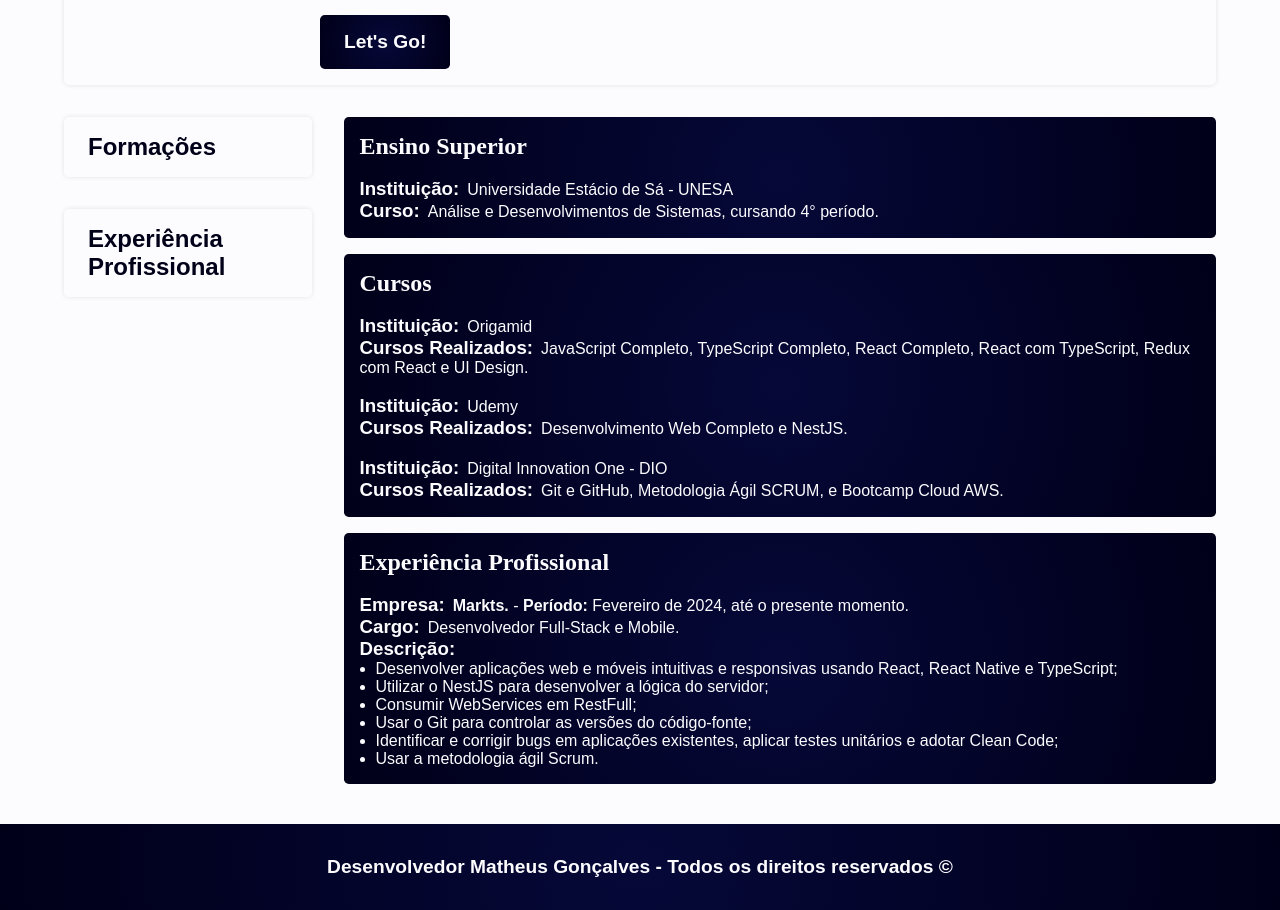
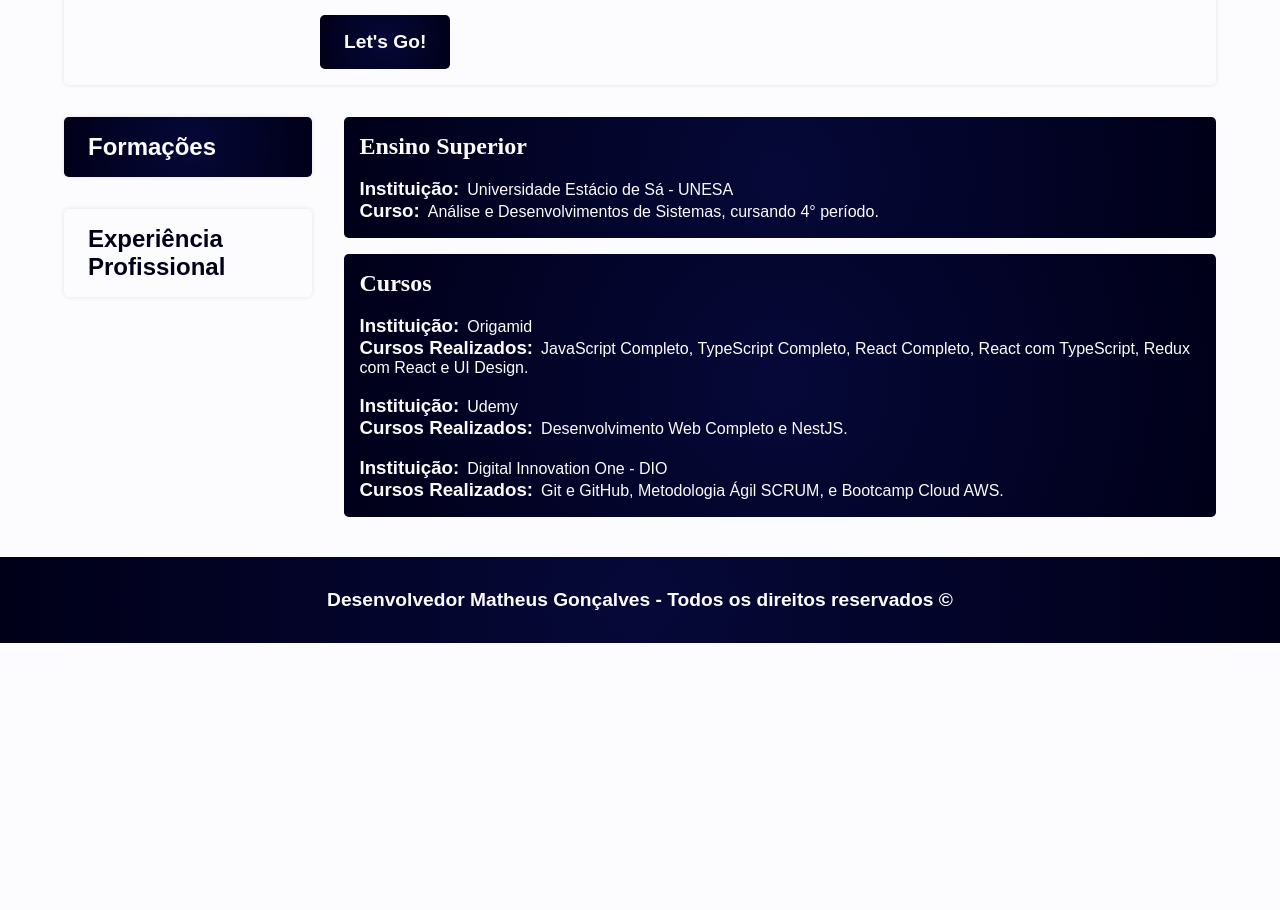
Before and after one commit to matheusLdev/projeto-portfolio, a React (Vite) app: page / in a window 1280 px wide. Shown: the part 2016-2926 px from the top of the page. After the commit the page ends 2659 px from the top, so only its background shows below. Built offline with nearby package versions, Linux system fonts and the light colour scheme; the HTML template or start-up script is replaced by a standard one; a web font is replaced by a local one.

Commit message:
feat: adicionando funcionalidade de escolher seção a ser apresentada.

```diff
--- a/src/components/About/index.tsx
+++ b/src/components/About/index.tsx
@@ -2,8 +2,11 @@ import ContainerSection from '../ContainerSection';
 import Matheus from '../../assets/images/matheus.png'
 import { ContainerBio, ContainerContent, ContainerHistory, ContainerHistoryEducation, ContainerText, ImagePerson, LinkTalkMe, MenuAside } from './style';
 import Container from '../Container';
+import { useState } from 'react';
 
 const About = () => {
+  const [activeSection, setActiveSection] = useState('Formações');
+
   return (
     <ContainerSection titleSection='Quem Sou Eu?'>
       <ContainerBio>
@@ -19,11 +22,23 @@ const About = () => {
       <ContainerHistory>
         <MenuAside>
           <ul>
-            <li>Formações</li>
-            <li>Experiência Profissional</li>
+            <li
+              className={activeSection === 'Formações' ? 'active' : ''}
+              onClick={() => setActiveSection('Formações')}
+            >
+              Formações
+            </li>
+            <li
+              className={activeSection === 'Experiência Profissional' ? 'active' : ''}
+              onClick={() => setActiveSection('Experiência Profissional')}
+            >
+              Experiência Profissional
+            </li>
           </ul>
         </MenuAside>
         <ContainerHistoryEducation>
+        {activeSection === 'Formações' && (
+            <>
               <Container height='fit-content' borderRadius='.3rem'>
                 <ContainerContent>
                   <h2>Ensino Superior</h2>
@@ -64,6 +79,9 @@ const About = () => {
                   </p>
                 </ContainerContent>
               </Container>
+            </>
+          )}
+          {activeSection === 'Experiência Profissional' && (
             <Container height='fit-content' borderRadius='.3rem'>
               <ContainerContent>
                 <h2>Experiência Profissional</h2>
@@ -85,6 +103,7 @@ const About = () => {
                 </ul>
               </ContainerContent>
             </Container>
+          )}
         </ContainerHistoryEducation>
       </ContainerHistory>
     </ContainerSection>
--- a/src/components/About/style.ts
+++ b/src/components/About/style.ts
@@ -46,7 +46,7 @@ export const ContainerHistory = styled.section`
 `
 
 export const MenuAside = styled.aside`
-  ul li {
+ ul li {
     font-family: ${Fonts.Poppins_bold};
     font-weight: 700;
     font-size: 1.5rem;
@@ -54,6 +54,12 @@ export const MenuAside = styled.aside`
     margin-bottom: 2rem;
     border-radius: .3rem;
     box-shadow: 0 0 .3rem 0 rgba(0,0,0,.1);
+    cursor: pointer;
+
+  }
+  ul li.active {
+    background: ${Colors.gradient};
+    color: ${Colors.white};
   }
 `
 
--- a/src/components/Project/index.tsx
+++ b/src/components/Project/index.tsx
@@ -6,7 +6,7 @@ const Project = () => {
     <ContainerSection titleSection="Projetos">
       <ContainerProjects>
         <CardProject>
-          <h2>Projeto TendenciesRH - <a href="http://" target="_blank" rel="noopener noreferrer">Ver Site</a></h2>
+          <h2>Projeto TendenciesRH - <a href="https://tendenciesrh.com/" target="_blank" rel="noopener noreferrer">Ver Site</a></h2>
           <br/>
           <h3>Descrição:</h3>
           <p>O site oferece uma interface intuitiva e responsiva, projetada para destacar a presença digital da TendenciesRH e promover seus serviços.</p>
```
Lines whose indentation alone changed are shown as unchanged.
